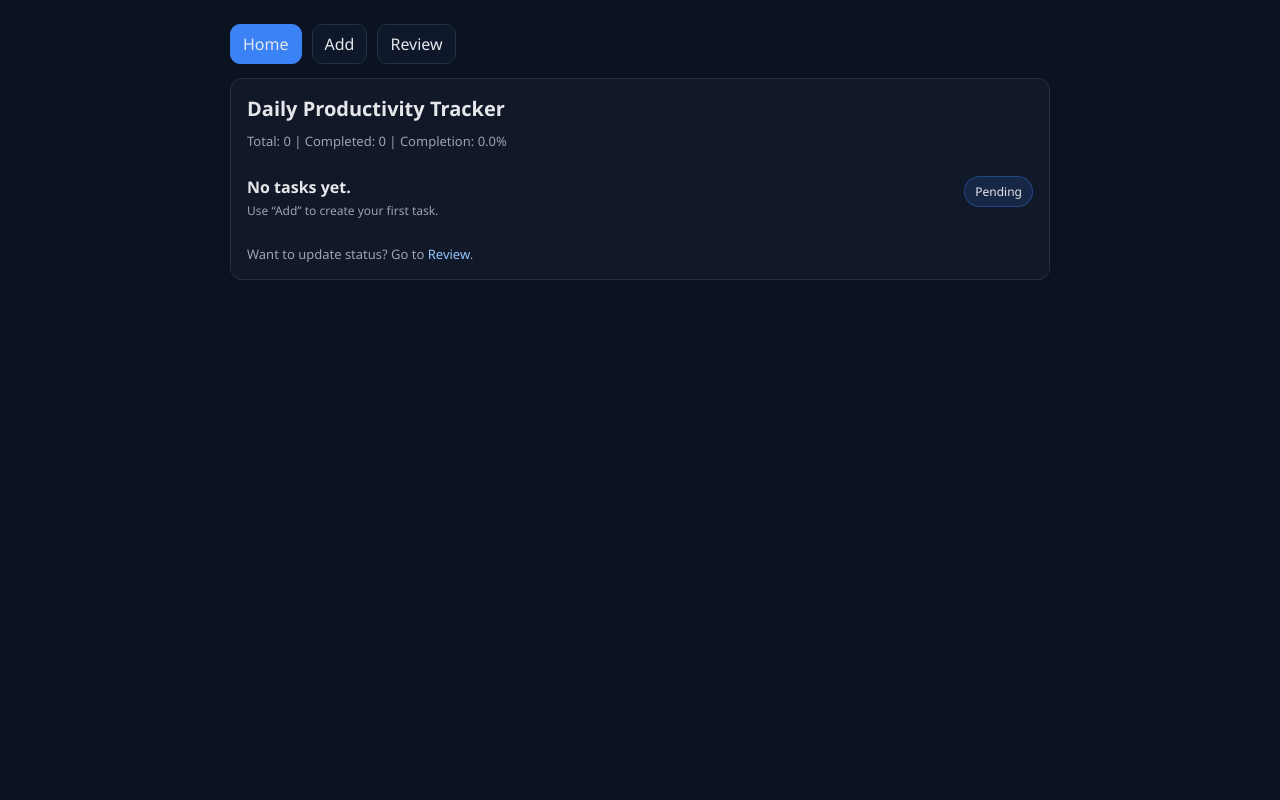
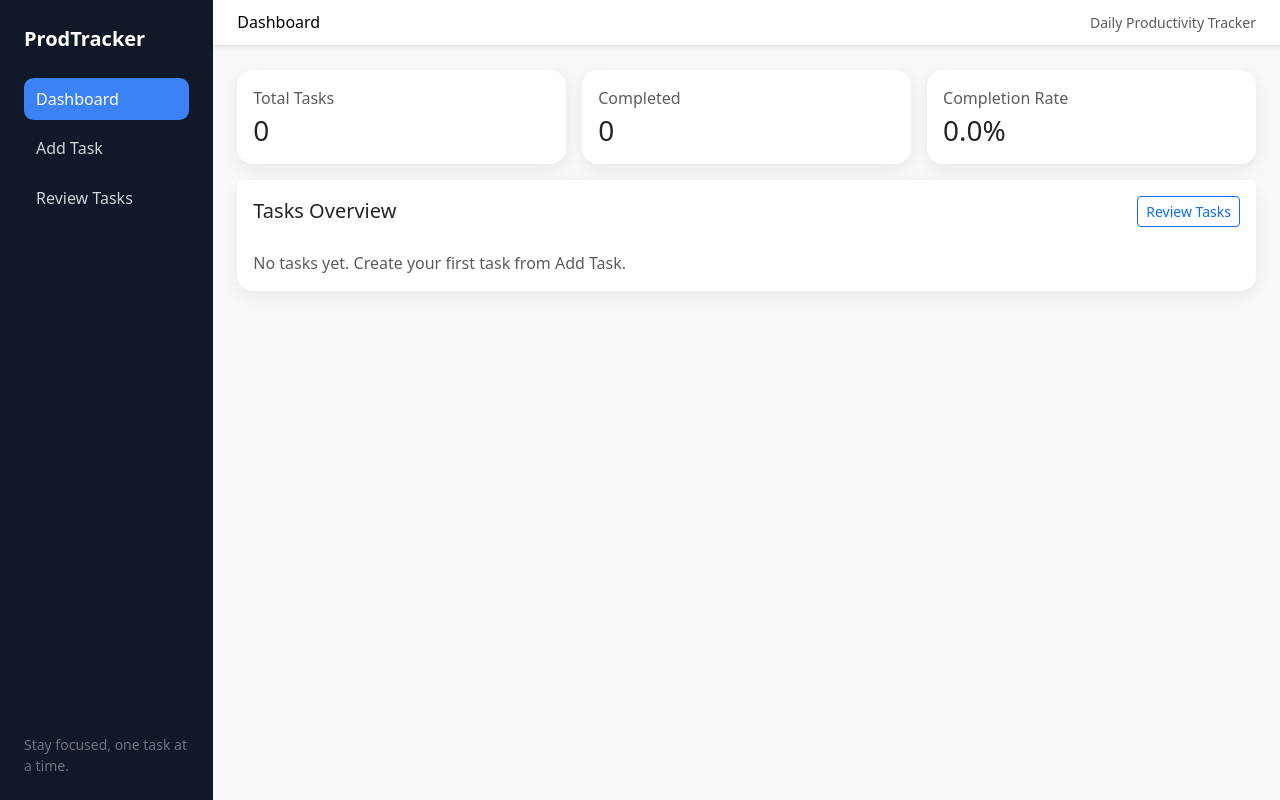
Before and after one commit to damnnrachit/productivity-tracker, a Flask app: page / in a window 1280 px wide. Run offline with Flask 3, Linux system fonts and the light colour scheme.

Commit message:
updated project

```diff
--- /dev/null
+++ b/static/css/app.css
@@ -0,0 +1,36 @@
+.sidebar {
+  background: #111827;
+}
+
+.sidebar .nav-link {
+  color: #d1d5db;
+  border-radius: 0.6rem;
+  padding: 0.55rem 0.75rem;
+}
+
+.sidebar .nav-link:hover {
+  background-color: rgba(59, 130, 246, 0.15);
+  color: #ffffff;
+}
+
+.sidebar .nav-link.active {
+  background-color: #3b82f6;
+  color: #ffffff;
+}
+
+.stat-card {
+  border: 0;
+  border-radius: 1rem;
+  box-shadow: 0 0.3rem 1rem rgba(17, 24, 39, 0.08);
+}
+
+.task-list-item {
+  border: 0;
+  border-radius: 0.85rem;
+}
+
+@media (max-width: 767.98px) {
+  .sidebar {
+    min-height: auto;
+  }
+}
--- /dev/null
+++ b/templates/base.html
@@ -0,0 +1,69 @@
+<!doctype html>
+<html lang="en">
+  <head>
+    <meta charset="utf-8" />
+    <meta name="viewport" content="width=device-width, initial-scale=1" />
+    <title>{% block title %}Daily Productivity Tracker{% endblock %}</title>
+    <link
+      href="https://cdn.jsdelivr.net/npm/bootstrap@5.3.3/dist/css/bootstrap.min.css"
+      rel="stylesheet"
+      integrity="sha384-QWTKZyjpPEjISv5WaRU9OFeRpok6YctnYmDr5pNlyT2bRjXh0JMhjY6hW+ALEwIH"
+      crossorigin="anonymous"
+    />
+    <link rel="stylesheet" href="{{ url_for('static', filename='css/app.css') }}" />
+    {% block extra_head %}{% endblock %}
+  </head>
+  <body class="bg-body-tertiary">
+    <div class="container-fluid">
+      <div class="row min-vh-100">
+        <aside class="col-12 col-md-3 col-xl-2 sidebar p-0">
+          <div class="d-flex flex-column h-100 p-3 p-md-4">
+            <a href="{{ url_for('home') }}" class="d-flex align-items-center mb-4 text-decoration-none">
+              <span class="fs-5 fw-bold text-white">ProdTracker</span>
+            </a>
+            <ul class="nav nav-pills flex-column gap-2">
+              <li class="nav-item">
+                <a href="{{ url_for('home') }}" class="nav-link {% if active_page == 'home' %}active{% endif %}">
+                  Dashboard
+                </a>
+              </li>
+              <li class="nav-item">
+                <a href="{{ url_for('add_task_page') }}" class="nav-link {% if active_page == 'add' %}active{% endif %}">
+                  Add Task
+                </a>
+              </li>
+              <li class="nav-item">
+                <a href="{{ url_for('review_page') }}" class="nav-link {% if active_page == 'review' %}active{% endif %}">
+                  Review Tasks
+                </a>
+              </li>
+            </ul>
+            <div class="mt-auto small text-secondary pt-3">
+              Stay focused, one task at a time.
+            </div>
+          </div>
+        </aside>
+
+        <div class="col-12 col-md-9 col-xl-10 p-0">
+          <nav class="navbar navbar-expand bg-white border-bottom shadow-sm">
+            <div class="container-fluid px-3 px-md-4">
+              <span class="navbar-brand mb-0 h1 fs-6 fs-md-5">{{ page_title or 'Dashboard' }}</span>
+              <span class="text-body-secondary small d-none d-sm-inline">Daily Productivity Tracker</span>
+            </div>
+          </nav>
+
+          <main class="p-3 p-md-4">
+            {% block content %}{% endblock %}
+          </main>
+        </div>
+      </div>
+    </div>
+
+    <script
+      src="https://cdn.jsdelivr.net/npm/bootstrap@5.3.3/dist/js/bootstrap.bundle.min.js"
+      integrity="sha384-YvpcrYf0tY3lHB60NNkmXc5s9fDVZLESaAA55NDzOxhy9GkcIdslK1eN7N6jIeHz"
+      crossorigin="anonymous"
+    ></script>
+    {% block extra_scripts %}{% endblock %}
+  </body>
+</html>
--- a/templates/index.html
+++ b/templates/index.html
@@ -1,180 +1,71 @@
-<!doctype html>
-<html lang="en">
-  <head>
-    <meta charset="utf-8" />
-    <meta name="viewport" content="width=device-width, initial-scale=1" />
-    <title>Daily Productivity Tracker</title>
-    <style>
-      body {
-        font-family: "Segoe UI", Arial, sans-serif;
-        background: #0b1220;
-        color: #e5e7eb;
-        margin: 0;
-        padding: 24px;
-      }
-      .wrap {
-        max-width: 820px;
-        margin: 0 auto;
-      }
-      .nav {
-        display: flex;
-        gap: 10px;
-        align-items: center;
-        margin-bottom: 14px;
-      }
-      .nav a {
-        color: #e5e7eb;
-        text-decoration: none;
-        padding: 8px 12px;
-        border-radius: 10px;
-        border: 1px solid #243044;
-        background: #0f172a;
-      }
-      .nav a.active {
-        background: #3b82f6;
-        border-color: #3b82f6;
-      }
-      .card {
-        background: #111827;
-        border: 1px solid #243044;
-        border-radius: 12px;
-        padding: 16px;
-      }
-      h1 {
-        font-size: 20px;
-        margin: 0 0 10px 0;
-        font-weight: 700;
-      }
-      .meta {
-        color: #9ca3af;
-        margin: 0 0 14px 0;
-        font-size: 13px;
-      }
-      ul {
-        list-style: none;
-        padding: 0;
-        margin: 0;
-      }
-      li {
-        display: flex;
-        justify-content: space-between;
-        gap: 10px;
-        padding: 12px 0;
-        border-top: 1px solid #1f2937;
-        align-items: flex-start;
-      }
-      li:first-child {
-        border-top: 0;
-      }
-      .task-left {
-        flex: 1;
-        min-width: 0;
-      }
-      .task-title {
-        font-weight: 600;
-        word-break: break-word;
-      }
-      .completed .task-title {
-        text-decoration: line-through;
-        color: #9ca3af;
-      }
-      .task-due {
-        color: #9ca3af;
-        font-size: 12px;
-        margin-top: 4px;
-      }
-      .badge {
-        font-size: 12px;
-        padding: 6px 10px;
-        border-radius: 999px;
-        border: 1px solid #243044;
-        color: #e5e7eb;
-        white-space: nowrap;
-      }
-      .badge.completed {
-        background: rgba(34, 197, 94, 0.15);
-        border-color: rgba(34, 197, 94, 0.35);
-      }
-      .badge.pending {
-        background: rgba(59, 130, 246, 0.15);
-        border-color: rgba(59, 130, 246, 0.35);
-      }
-      .hint {
-        margin-top: 14px;
-        color: #9ca3af;
-        font-size: 13px;
-      }
-      .link {
-        color: #93c5fd;
-        text-decoration: none;
-      }
-      .link:hover {
-        text-decoration: underline;
-      }
+{% extends "base.html" %}
 
-      @media (max-width: 520px) {
-        body {
-          padding: 16px;
-        }
-        .nav {
-          flex-wrap: wrap;
-          gap: 8px;
-        }
-        li {
-          flex-direction: column;
-          align-items: flex-start;
-        }
-        .badge {
-          white-space: normal;
-          margin-top: 8px;
-        }
-      }
-    </style>
-  </head>
-  <body>
-    <div class="wrap">
-      <div class="nav">
-        <a href="{{ url_for('home') }}" class="active">Home</a>
-        <a href="{{ url_for('add_task_page') }}">Add</a>
-        <a href="{{ url_for('review_page') }}">Review</a>
+{% set active_page = "home" %}
+{% set page_title = "Dashboard" %}
+
+{% block title %}Dashboard - Daily Productivity Tracker{% endblock %}
+
+{% block content %}
+  <div class="row g-3 mb-3">
+    <div class="col-12 col-sm-6 col-lg-4">
+      <div class="card stat-card">
+        <div class="card-body">
+          <p class="text-body-secondary mb-1">Total Tasks</p>
+          <h3 class="mb-0">{{ total }}</h3>
+        </div>
+      </div>
+    </div>
+    <div class="col-12 col-sm-6 col-lg-4">
+      <div class="card stat-card">
+        <div class="card-body">
+          <p class="text-body-secondary mb-1">Completed</p>
+          <h3 class="mb-0">{{ completed }}</h3>
+        </div>
+      </div>
+    </div>
+    <div class="col-12 col-sm-6 col-lg-4">
+      <div class="card stat-card">
+        <div class="card-body">
+          <p class="text-body-secondary mb-1">Completion Rate</p>
+          <h3 class="mb-0">{{ completion_pct }}%</h3>
+        </div>
+      </div>
+    </div>
   </div>
 
-      <div class="card">
-        <h1>Daily Productivity Tracker</h1>
-        <div class="meta">
-          Total: {{ total }} | Completed: {{ completed }} | Completion: {{ completion_pct }}%
+  <div class="card stat-card">
+    <div class="card-header bg-white border-0 pt-3">
+      <div class="d-flex justify-content-between align-items-center flex-wrap gap-2">
+        <h5 class="mb-0">Tasks Overview</h5>
+        <a href="{{ url_for('review_page') }}" class="btn btn-sm btn-outline-primary">Review Tasks</a>
       </div>
-
-        <ul>
+    </div>
+    <div class="card-body">
+      {% if tasks %}
+        <div class="list-group list-group-flush">
           {% for task in tasks %}
-            <li class="{% if task.is_completed %}completed{% endif %}">
-              <div class="task-left">
-                <div class="task-title">{{ task.title }}</div>
+            <div class="list-group-item task-list-item px-0">
+              <div class="d-flex justify-content-between align-items-start flex-wrap gap-2">
+                <div class="me-2">
+                  <div class="fw-semibold {% if task.is_completed %}text-decoration-line-through text-body-secondary{% endif %}">
+                    {{ task.title }}
+                  </div>
                   {% if task.due_date %}
-                  <div class="task-due">Due: {{ task.due_date }}</div>
+                    <small class="text-body-secondary">Due: {{ task.due_date }}</small>
                   {% endif %}
                 </div>
                 {% if task.is_completed %}
-                <div class="badge completed">Completed</div>
+                  <span class="badge text-bg-success">Completed</span>
                 {% else %}
-                <div class="badge pending">Pending</div>
+                  <span class="badge text-bg-primary">Pending</span>
                 {% endif %}
-            </li>
-          {% else %}
-            <li>
-              <div class="task-left">
-                <div class="task-title">No tasks yet.</div>
-                <div class="task-due">Use “Add” to create your first task.</div>
-              </div>
-              <div class="badge pending">Pending</div>
-            </li>
-          {% endfor %}
-        </ul>
-
-        <div class="hint">
-          Want to update status? Go to <a class="link" href="{{ url_for('review_page') }}">Review</a>.
               </div>
             </div>
+          {% endfor %}
         </div>
-  </body>
-</html>
+      {% else %}
+        <div class="text-body-secondary">No tasks yet. Create your first task from Add Task.</div>
+      {% endif %}
+    </div>
+  </div>
+{% endblock %}
```
Also changed, not shown: templates/add.html (+32 -132 lines), templates/review.html (+66 -44 lines). Lines whose indentation alone changed are shown as unchanged.
